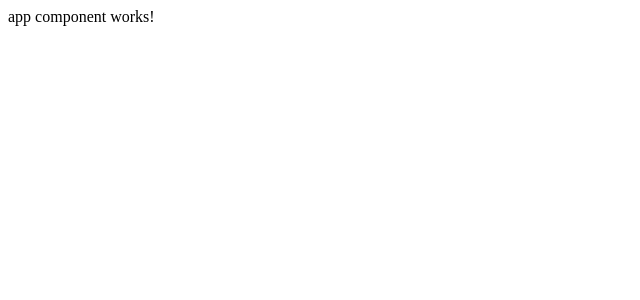
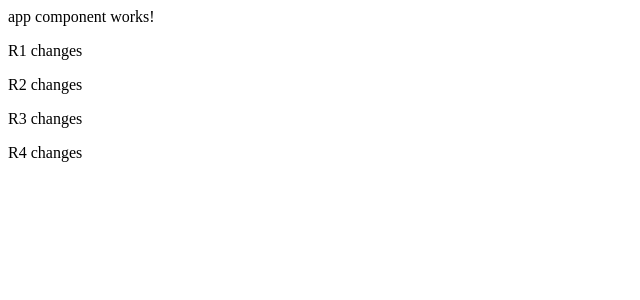
Before and after one commit to Hrishikesh-Dutta0078/Elixir_and_NDR, an Angular app: page / in a window 1280 px wide. Shown: the top 300 px of the page, without its empty margins (0-640 px from the left). Built offline with nearby package versions, Linux system fonts and the light colour scheme.

Commit message:
4  releases

```diff
--- a/src/app/app.component.html
+++ b/src/app/app.component.html
@@ -1 +1,5 @@
 app component works!
+<p>R1 changes</p>
+<p>R2 changes</p>
+<p>R3 changes</p>
+<p>R4 changes</p>
```
Also changed, not shown: 1 other file (tests, documents, lock files or other folders).
